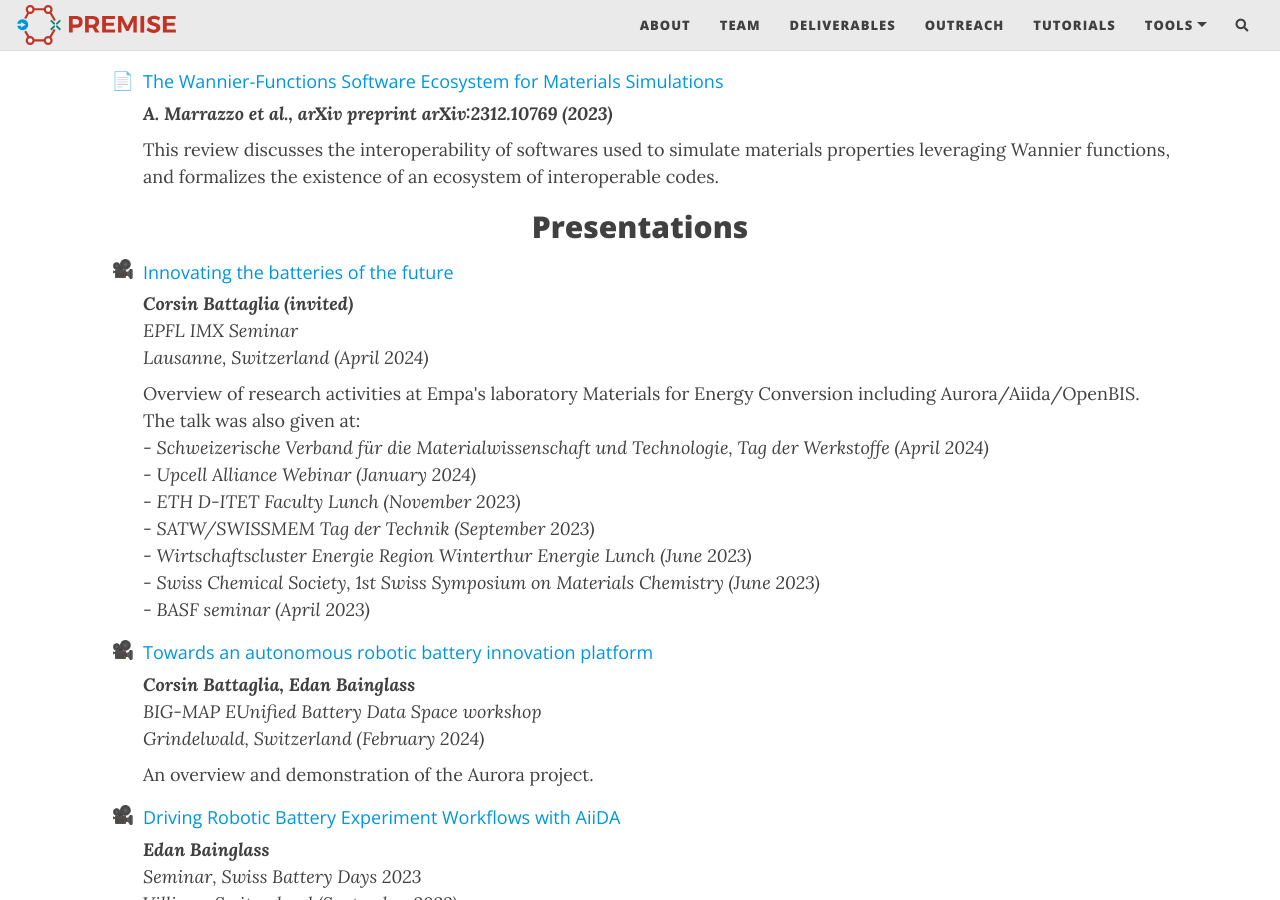
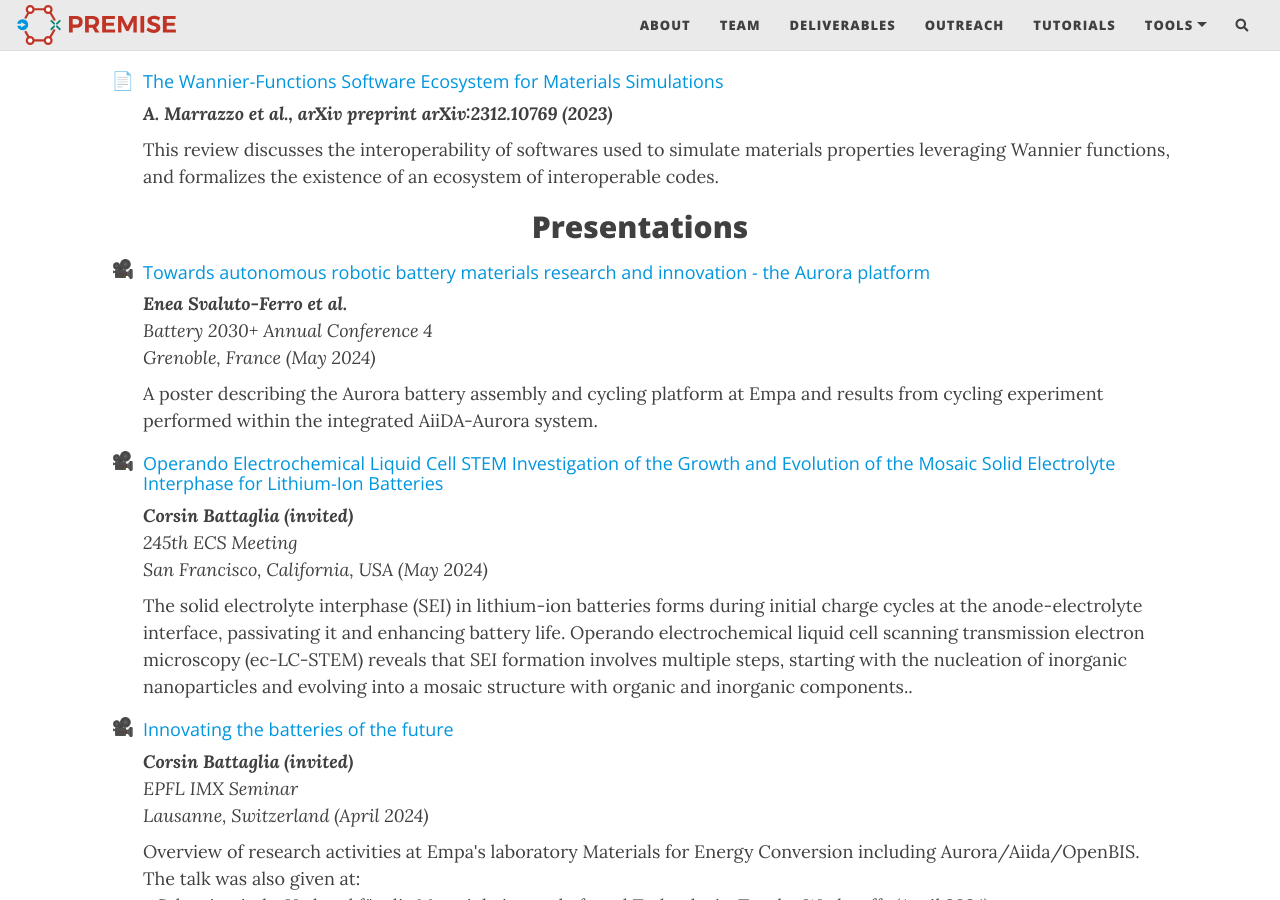
Before and after one commit to ord-premise/ord-premise.github.io, a Jekyll site: the page built from outreach.html, in a window 1280 px wide and 900 px high, scrolled down 940 px. Built offline with Jekyll 4.4.1, drawn with Linux system fonts in a browser that asks for light colours; nearby versions of some CDN libraries; comment, search, counter and statistics services are not loaded.

Commit message:
Add recent presentations

```diff
--- a/_data/outreach/presentations.yml
+++ b/_data/outreach/presentations.yml
@@ -1,3 +1,20 @@
+- title: "Towards autonomous robotic battery materials research and innovation - the Aurora platform"
+  link: https://meetbattery2030.eu/
+  authors: Enea Svaluto-Ferro et al.
+  event: Battery 2030+ Annual Conference 4
+  location: Grenoble, France
+  date: May 2024
+  description: A poster describing the Aurora battery assembly and cycling platform at Empa and results from cycling experiment performed within the integrated AiiDA-Aurora system.
+
+- title: Operando Electrochemical Liquid Cell STEM Investigation of the Growth and Evolution of the Mosaic Solid Electrolyte Interphase for Lithium-Ion Batteries
+  link: https://ecs.confex.com/ecs/245/meetingapp.cgi/Paper/187035
+  authors: Corsin Battaglia (invited)
+  event: 245th ECS Meeting
+  location: San Francisco, California, USA
+  date: May 2024
+  description: |
+    The solid electrolyte interphase (SEI) in lithium-ion batteries forms during initial charge cycles at the anode-electrolyte interface, passivating it and enhancing battery life. Operando electrochemical liquid cell scanning transmission electron microscopy (ec-LC-STEM) reveals that SEI formation involves multiple steps, starting with the nucleation of inorganic nanoparticles and evolving into a mosaic structure with organic and inorganic components..
+
 # - title: Towards 4 V class solid-state lithium-metal batteries (Seminar)
 #   link: https://www.uni-muenster.de/de/veranstaltungskalender/prod/ausgabe/termine.php?layout=toptermin-detail&id=37216&einrichtungsid=56
 #   authors: Corsin Battaglia (invited)
```
